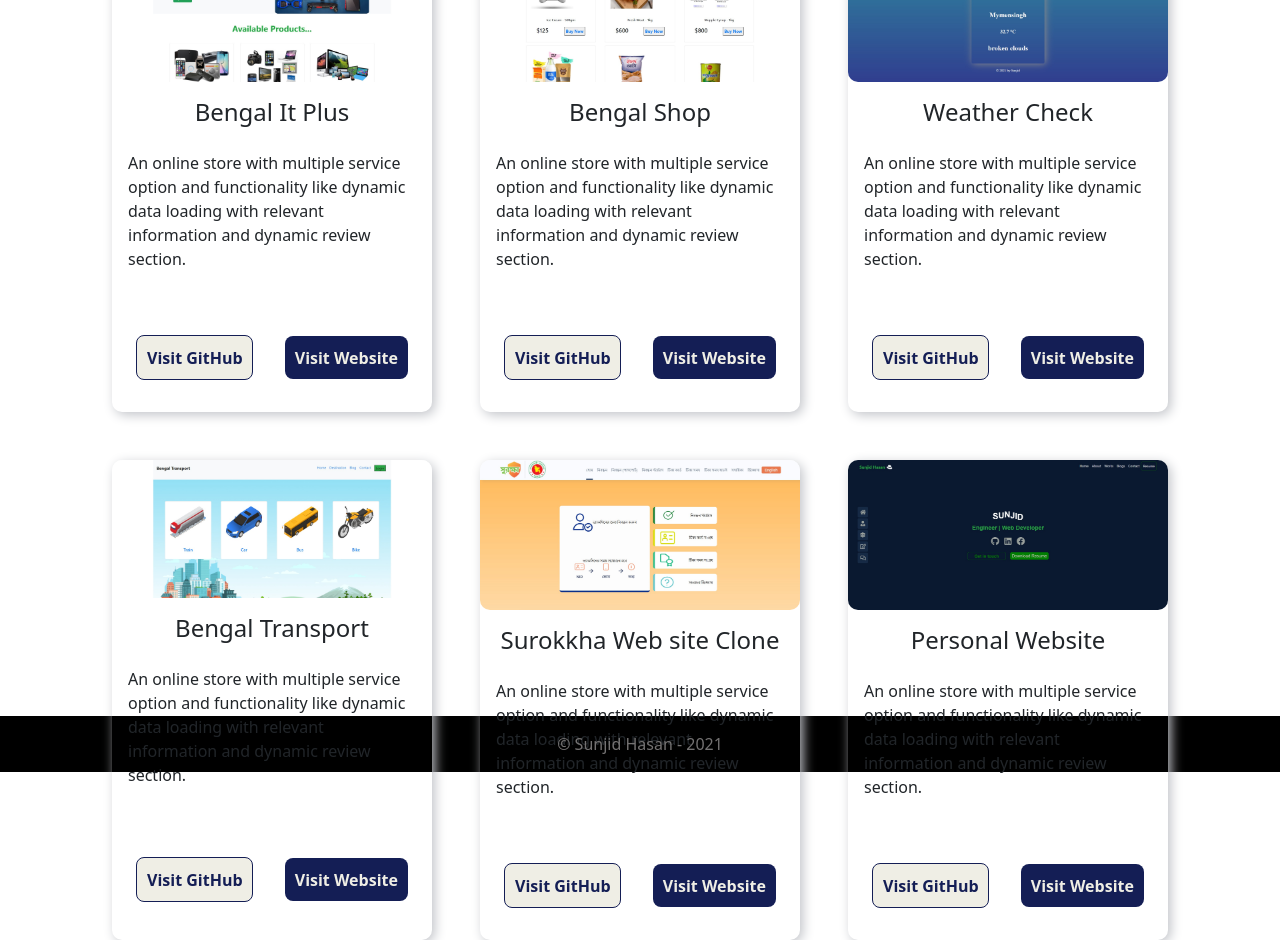
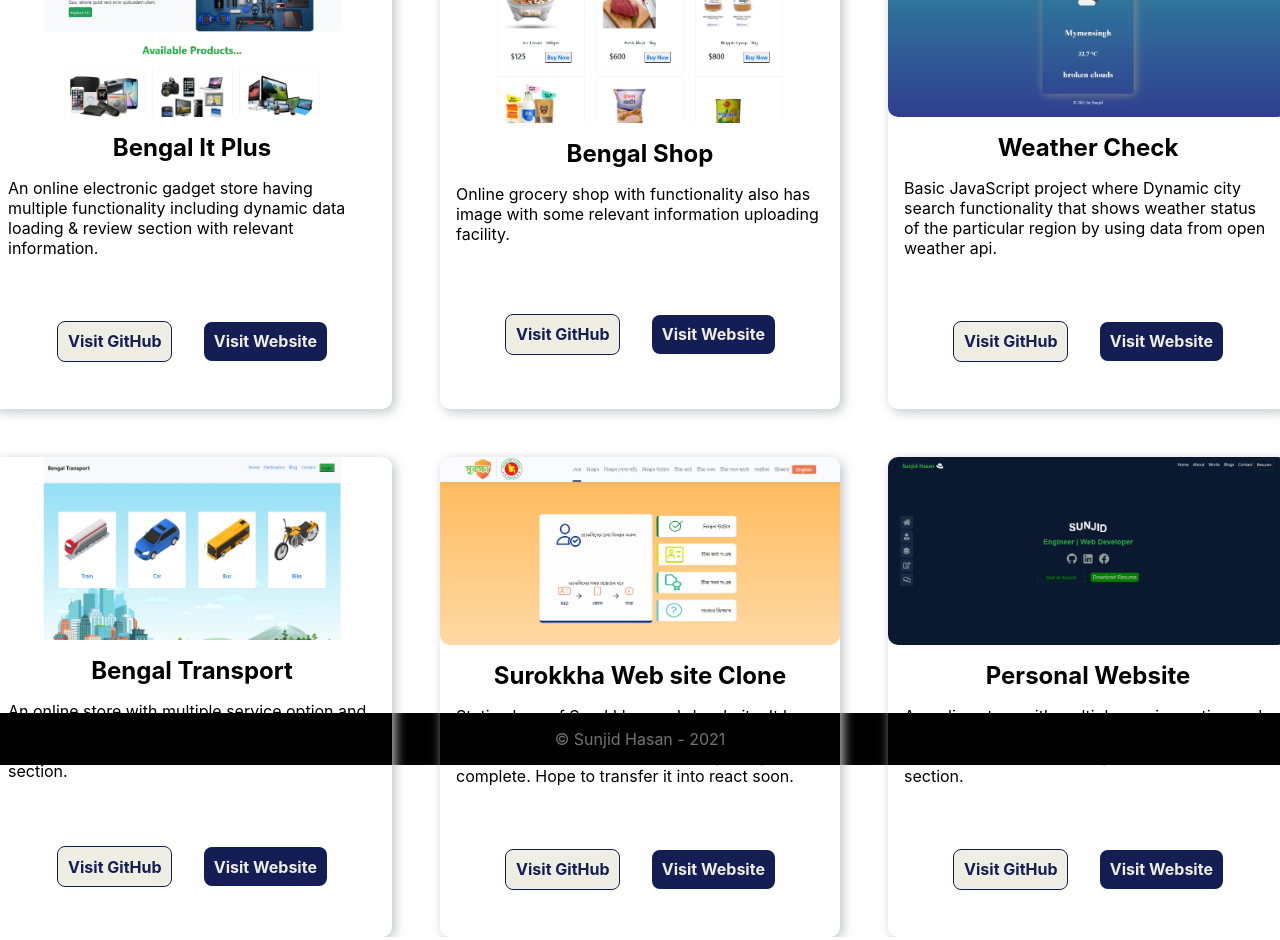
Before and after one commit to sunjid-git/sunjid-hasan, a React (Create React App) app: page /projects in a window 1280 px wide. Shown: the part 300-1240 px from the top of the page. Built offline with nearby package versions, Linux system fonts and the light colour scheme.

Commit message:
project part done

```diff
--- a/package.json
+++ b/package.json
@@ -6,9 +6,7 @@
     "@testing-library/jest-dom": "^5.14.1",
     "@testing-library/react": "^11.2.7",
     "@testing-library/user-event": "^12.8.3",
-    "bootstrap": "^5.1.1",
     "react": "^17.0.2",
-    "react-bootstrap": "^1.6.3",
     "react-dom": "^17.0.2",
     "react-router-dom": "^5.3.0",
     "react-scripts": "4.0.3",
--- a/src/components/Blog/Blog.css
+++ b/src/components/Blog/Blog.css
@@ -1,16 +1,21 @@
-.blog-page{
-    height: 100%;
 
-    margin-bottom: 10vh;
-}
+.blog-heading {
+    text-align: center;
+    padding-top: 10vh;
+    font-size: 2.5rem;
+    font-weight: bold;
+    color: #141e55;
+  }
+
 .dev-blog{
     max-height: 16rem;
     max-width: 20rem;
     display:flex;
     flex-direction: column;
+    /* background-color: rgb(78, 35, 35); */
 }
 .blogs{
-    margin: 10%;
+    /* margin: 10%; */
     display:grid;
     grid-template-areas:
     "dev-blog dev-blog dev-blog"
@@ -30,9 +35,9 @@
 
 .dev-blog p{
     width: 20rem;
-    margin-top: 1rem;
+    margin: 1rem 0;
     font-weight: bold;
-    text-align: justify;
+    text-align: center;
 }
 
 @media screen and (max-width:928px){
--- a/src/components/Blog/Blog.js
+++ b/src/components/Blog/Blog.js
@@ -8,16 +8,14 @@
 import blog5 from "../../images/blog5.jpg";
 import blog6 from "../../images/blog6.jpg";
 
-
 export default function Blog() {
   return (
     <>
       <section className="blog-page info-background">
-        <h1 className="heading">Blogs</h1>
+        <h1 className="blog-heading">Blogs</h1>
         <div className="blogs">
-
           <div className="dev-blog">
-            <img src={blog1} alt="" className="blog-img"/>
+            <img src={blog1} alt="" className="blog-img" />
             <p>16 Most Important HTML Interview Questions & Answers</p>
 
             <a
@@ -31,7 +29,7 @@
           </div>
 
           <div className="dev-blog">
-            <img src={blog2} alt="" className="blog-img"/>
+            <img src={blog2} alt="" className="blog-img" />
             <p>Most Helpful CSS Interview Questions & Answers</p>
 
             <a
@@ -45,7 +43,7 @@
           </div>
 
           <div className="dev-blog">
-            <img src={blog3} alt="" className="blog-img"/>
+            <img src={blog3} alt="" className="blog-img" />
             <p>10 Most commonly used Javascript string methods</p>
 
             <a
@@ -59,7 +57,7 @@
           </div>
 
           <div className="dev-blog">
-            <img src={blog4} alt="" className="blog-img"/>
+            <img src={blog4} alt="" className="blog-img" />
             <p>Frequently asked: React JS Interview Questions and Answers</p>
 
             <a
@@ -73,7 +71,7 @@
           </div>
 
           <div className="dev-blog">
-            <img src={blog5} alt="" className="blog-img"/>
+            <img src={blog5} alt="" className="blog-img" />
             <p>mongoDB Interview Questions and Answers</p>
 
             <a
@@ -87,7 +85,7 @@
           </div>
 
           <div className="dev-blog">
-            <img src={blog6} alt="Blog" className="blog-img"/>
+            <img src={blog6} alt="Blog" className="blog-img" />
 
             <p>Commonly Asked Node.js Interview Questions</p>
             <a
@@ -99,10 +97,9 @@
               Read The Article
             </a>
           </div>
+        </div>
 
 
-
-        </div>
       </section>
     </>
   );
--- a/src/components/Header/Header.css
+++ b/src/components/Header/Header.css
@@ -42,6 +42,9 @@
 
   .header .sunjid {
     width: 8rem;
+  }
+  .resume{
+    margin-bottom: .5rem;
   }
 }
 
--- a/src/components/Projects/Projects.css
+++ b/src/components/Projects/Projects.css
@@ -1,6 +1,7 @@
+
 .project-card img{
-    width: 100%;
-    height: 65%;
+    width:25em;
+    height: 65em;
     border-radius:10px;
     margin-bottom: 1rem;
 }
@@ -19,6 +20,21 @@
     grid-gap: 1rem;
 
 }
+
+
+@media screen and (max-width:928px){
+    .project-cards{
+        display: grid;
+        grid-template-areas:
+        "project-card project-card"
+        "project-card project-card"
+        "project-card project-card"
+        ;
+        grid-gap: 1rem;
+
+    }
+}
+
 @media screen and (max-width: 768px){
     .project-cards{
         display: grid;
@@ -36,8 +52,8 @@
 }
 .project-card{
     margin: 1rem;
-    height: 60vh;
-    width: 25vw;
+    height: 30em;
+    width: 25em;
     display: flex;
     flex-direction: column;
     justify-content: center;
--- a/src/components/Projects/Projects.js
+++ b/src/components/Projects/Projects.js
@@ -13,14 +13,16 @@
     <>
       <section className="projects info-background">
         <h1 className="heading">Projects</h1>
+
+        {/* my cards */}
         <div className="project-cards">
           <div className="project-card">
             <img src={project1} alt="project1" />
-            <h4>Bengal It Plus</h4>
+            <h2>Bengal It Plus</h2>
             <p>
-              An online store with multiple service option and functionality
-              like dynamic data loading with relevant information and dynamic
-              review section.
+              An online electronic gadget store having multiple functionality
+              including dynamic data loading & review section with relevant
+              information.
             </p>
 
             <div>
@@ -46,11 +48,10 @@
 
           <div className="project-card">
             <img src={project2} alt="project1" />
-            <h4>Bengal Shop</h4>
+            <h2>Bengal Shop</h2>
             <p>
-              An online store with multiple service option and functionality
-              like dynamic data loading with relevant information and dynamic
-              review section.
+              Online grocery shop with functionality also has image with some
+              relevant information uploading facility.
             </p>
 
             <div>
@@ -76,11 +77,11 @@
 
           <div className="project-card">
             <img src={project3} alt="project1" />
-            <h4>Weather Check</h4>
+            <h2>Weather Check</h2>
             <p>
-              An online store with multiple service option and functionality
-              like dynamic data loading with relevant information and dynamic
-              review section.
+              Basic JavaScript project where Dynamic city search functionality
+              that shows weather status of the particular region by using data
+              from open weather api.
             </p>
 
             <div>
@@ -106,7 +107,7 @@
 
           <div className="project-card">
             <img src={project4} alt="project1" />
-            <h4>Bengal Transport</h4>
+            <h2>Bengal Transport</h2>
             <p>
               An online store with multiple service option and functionality
               like dynamic data loading with relevant information and dynamic
@@ -136,11 +137,12 @@
 
           <div className="project-card">
             <img src={project5} alt="project1" />
-            <h4>Surokkha Web site Clone</h4>
+            <h2>Surokkha Web site Clone</h2>
             <p>
-              An online store with multiple service option and functionality
-              like dynamic data loading with relevant information and dynamic
-              review section.
+              Static clone of Surokkha.gov.bd website. It has got all the
+              representational components. Not yet done. Responsiveness
+              functionality has yet to complete. Hope to transfer it into react
+              soon.
             </p>
 
             <div>
@@ -166,7 +168,7 @@
 
           <div className="project-card">
             <img src={project6} alt="project1" />
-            <h4>Personal Website</h4>
+            <h2>Personal Website</h2>
             <p>
               An online store with multiple service option and functionality
               like dynamic data loading with relevant information and dynamic
@@ -195,6 +197,7 @@
           </div>
         </div>
       </section>
+
     </>
   );
 }
--- a/src/index.js
+++ b/src/index.js
@@ -3,7 +3,8 @@
 import './index.css';
 import App from './App';
 import reportWebVitals from './reportWebVitals';
-import 'bootstrap/dist/css/bootstrap.css';
+
+
 
 ReactDOM.render(
   <React.StrictMode>
```
Also changed, not shown: 1 other file (tests, documents, lock files or other folders). Lines whose indentation alone changed are shown as unchanged.
